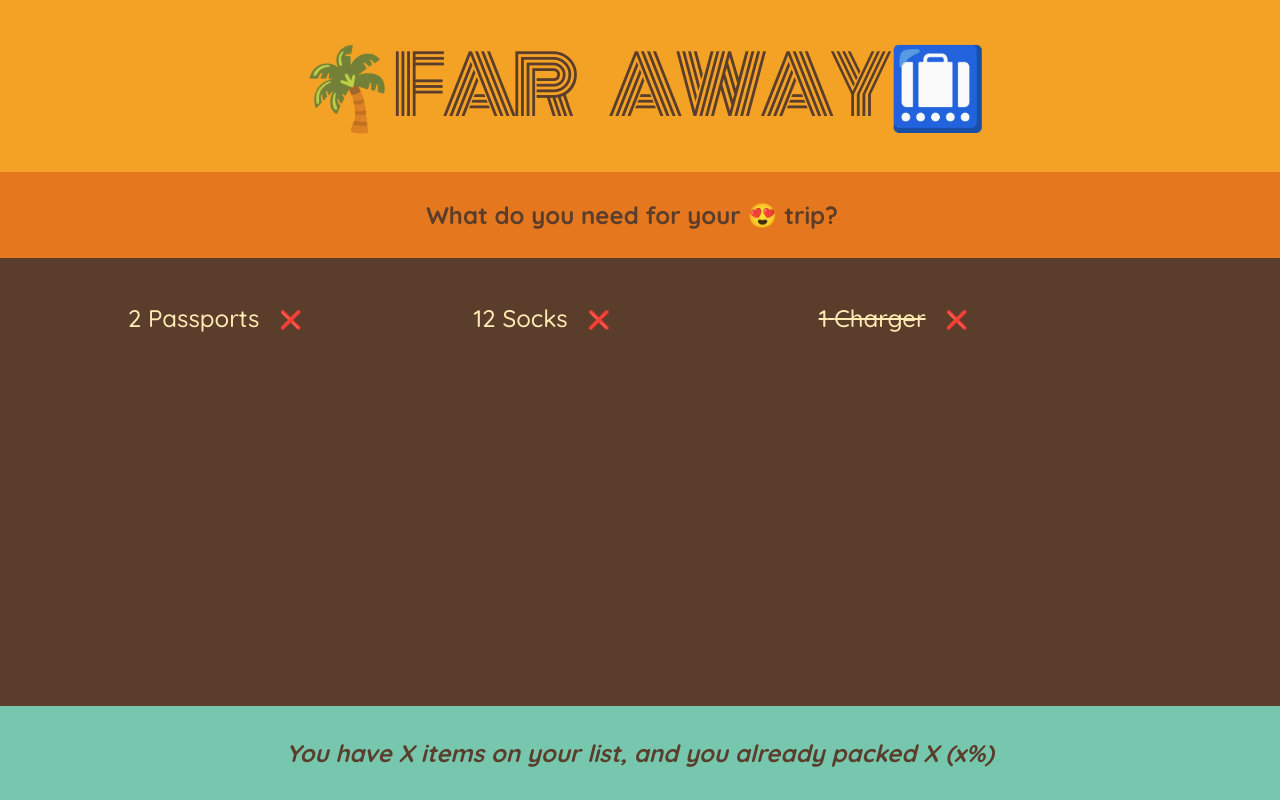
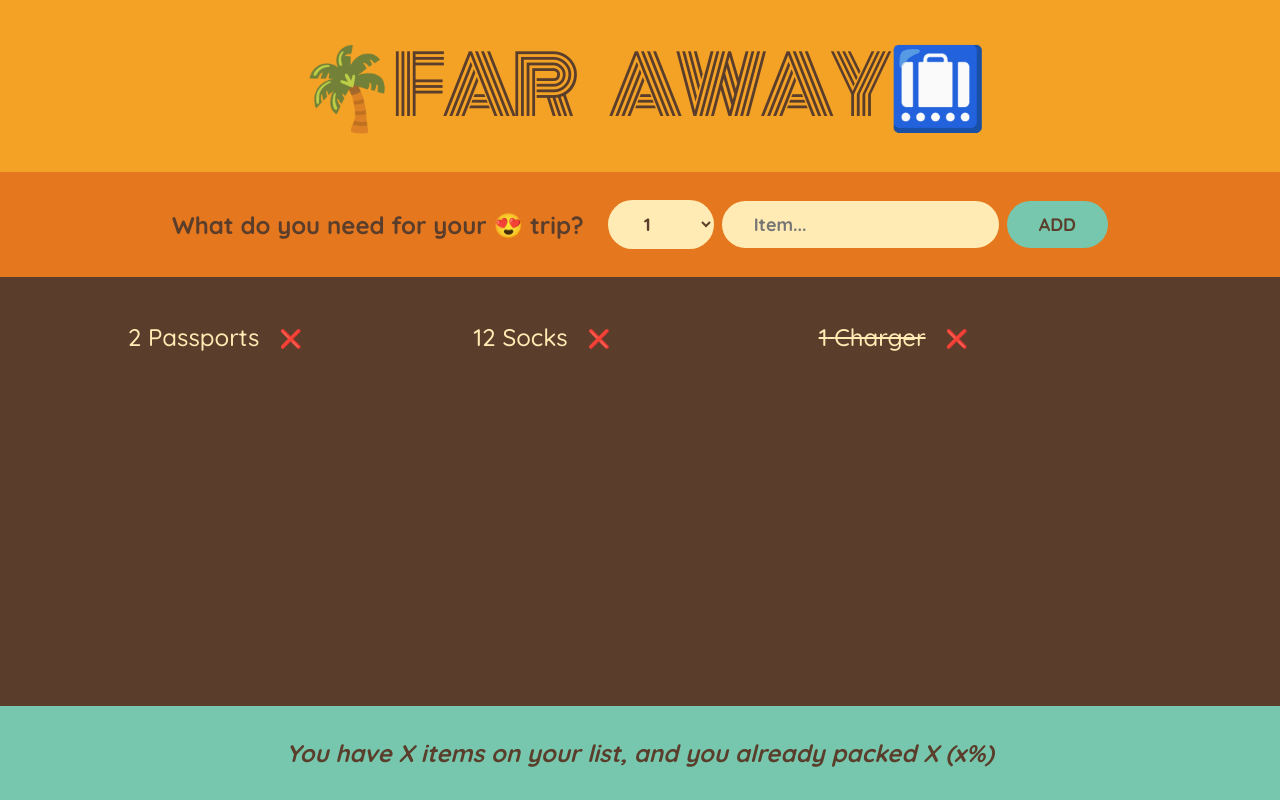
Before and after one commit to CharlesMariga/travel-list, a JavaScript app: page / in a window 1280 px wide. Built offline with nearby package versions, Linux system fonts and the light colour scheme; the HTML template or start-up script is replaced by a standard one.

Commit message:
feat: building a form and handling submission

```diff
--- a/src/App.js
+++ b/src/App.js
@@ -20,9 +20,22 @@
 }
 
 function Form() {
+  function handleSubmit(event) {
+    event.preventDefault();
+  }
+
   return (
-    <form className="add-form">
+    <form className="add-form" onSubmit={handleSubmit}>
       <h3>What do you need for your 😍 trip?</h3>
+      <select>
+        {Array.from({ length: 20 }, (_, i) => i + 1).map((num) => (
+          <option key={num} value={num}>
+            {num}
+          </option>
+        ))}
+      </select>
+      <input type="text" placeholder="Item..." />
+      <button>Add</button>
     </form>
   );
 }
```
